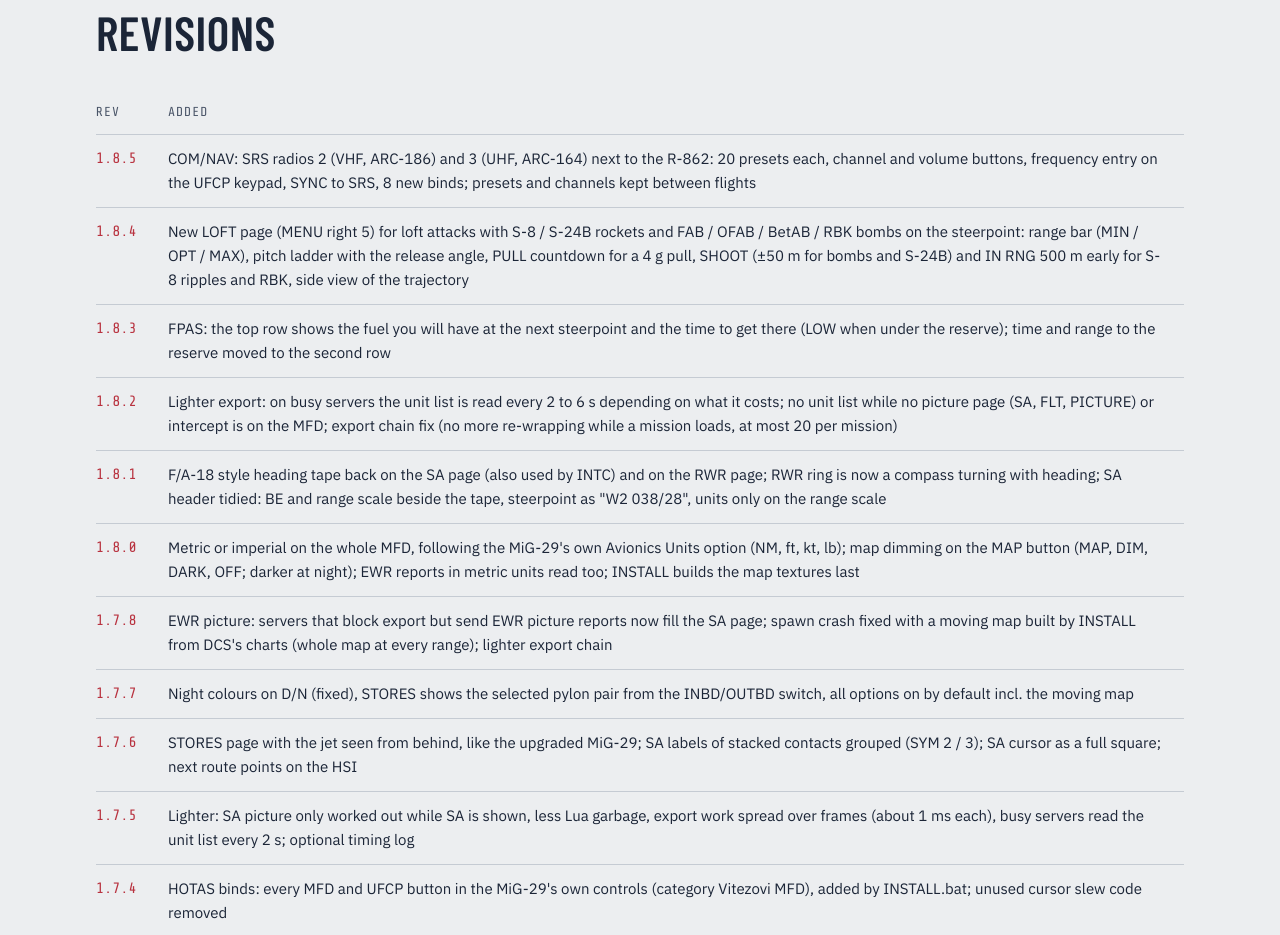
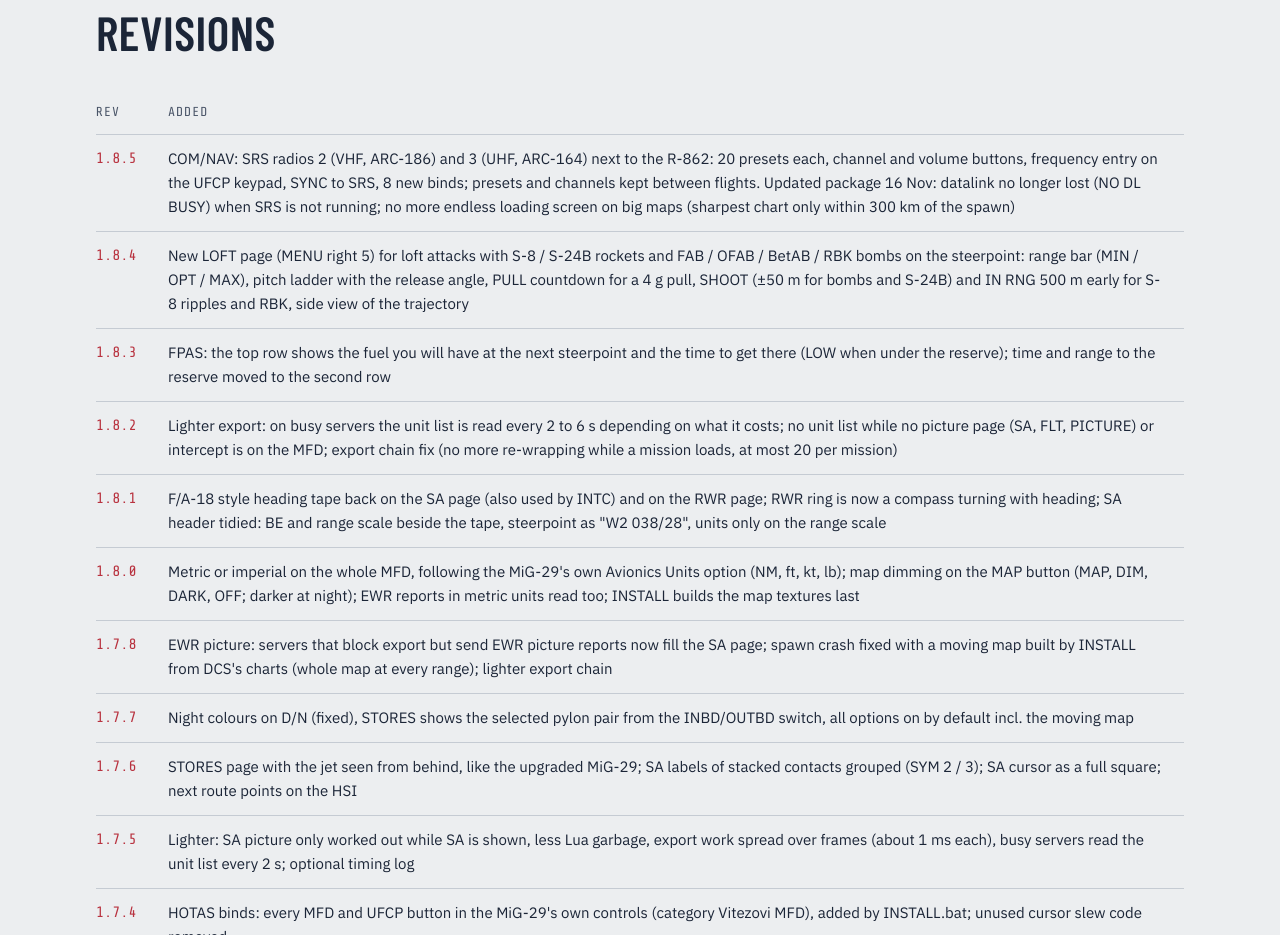
Before and after one commit to WWNyuu/vitezovi-mig29-mfd, a plain HTML site: page index.html in a window 1280 px wide. Shown: the part 6420-7355 px from the top of the page. Drawn offline with nearby package versions, Linux system fonts and the light colour scheme.

Commit message:
v1.8.5 package update: datalink with SRS off, map loading on big maps
Same version, replaced download zip:
- SRS commands use their own UDP socket; a "closed" from the bounce no
  longer drops the datalink socket (NO DL BUSY for the rest of the flight)
- built charts: sharpest layer only within 300 km of the spawn point,
  next coarser layer underneath (fixes infinite loading on Afghanistan)
- Revisions row and manual note

Co-Authored-By: Claude Opus 5.5 <noreply@anthropic.com>
Claude-Session: https://claude.ai/code/session_015uwoHMhhW37t3wNTnT9Qqv

```diff
--- a/index.html
+++ b/index.html
@@ -347,7 +347,7 @@ td:first-child { font-family: var(--mono); color: var(--red); white-space: nowra
     <table>
       <thead><tr><th>Rev</th><th>Added</th></tr></thead>
       <tbody>
-        <tr><td>1.8.5</td><td>COM/NAV: SRS radios 2 (VHF, ARC-186) and 3 (UHF, ARC-164) next to the R-862: 20 presets each, channel and volume buttons, frequency entry on the UFCP keypad, SYNC to SRS, 8 new binds; presets and channels kept between flights</td></tr>
+        <tr><td>1.8.5</td><td>COM/NAV: SRS radios 2 (VHF, ARC-186) and 3 (UHF, ARC-164) next to the R-862: 20 presets each, channel and volume buttons, frequency entry on the UFCP keypad, SYNC to SRS, 8 new binds; presets and channels kept between flights. Updated package 16 Nov: datalink no longer lost (NO DL BUSY) when SRS is not running; no more endless loading screen on big maps (sharpest chart only within 300 km of the spawn)</td></tr>
         <tr><td>1.8.4</td><td>New LOFT page (MENU right 5) for loft attacks with S-8 / S-24B rockets and FAB / OFAB / BetAB / RBK bombs on the steerpoint: range bar (MIN / OPT / MAX), pitch ladder with the release angle, PULL countdown for a 4 g pull, SHOOT (±50 m for bombs and S-24B) and IN RNG 500 m early for S-8 ripples and RBK, side view of the trajectory</td></tr>
         <tr><td>1.8.3</td><td>FPAS: the top row shows the fuel you will have at the next steerpoint and the time to get there (LOW when under the reserve); time and range to the reserve moved to the second row</td></tr>
         <tr><td>1.8.2</td><td>Lighter export: on busy servers the unit list is read every 2 to 6 s depending on what it costs; no unit list while no picture page (SA, FLT, PICTURE) or intercept is on the MFD; export chain fix (no more re-wrapping while a mission loads, at most 20 per mission)</td></tr>
```
Also changed, not shown: manual.html (+1 -0 lines), 1 other file.
